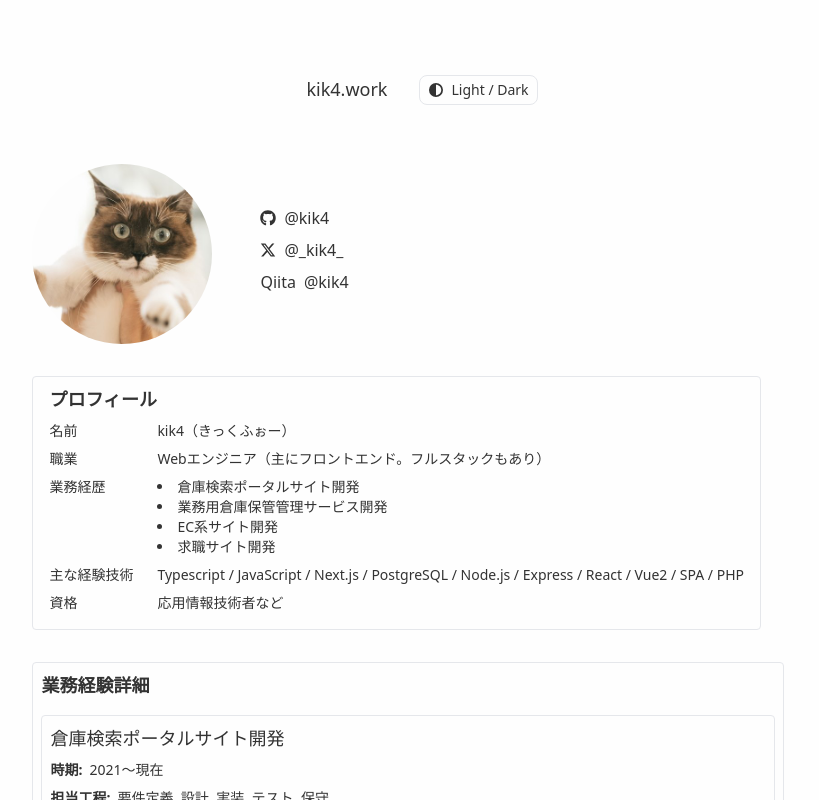
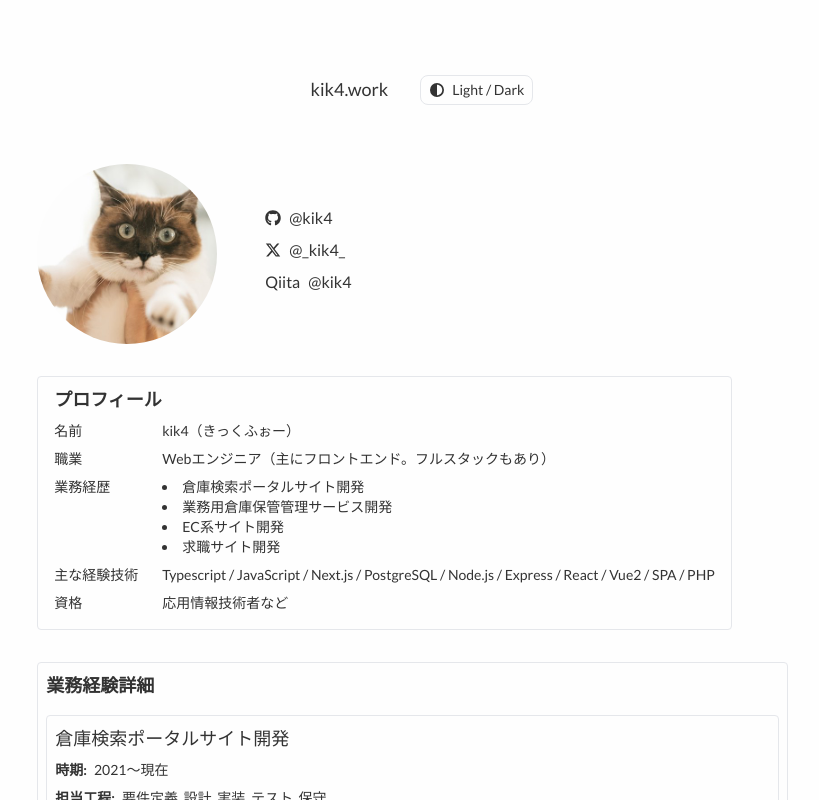
Before and after one commit to kik4/my-portfolio-next, a Next.js app: page / in a window 1280 px wide. Shown: the top 800 px of the page, without its empty margins (218-1037 px from the left). Built offline with nearby package versions, Linux system fonts and the light colour scheme.

Commit message:
refactor css

```diff
--- a/app/globals.css
+++ b/app/globals.css
@@ -1,17 +1,8 @@
 @import "tailwindcss";
 
-@custom-variant dark {
-  @media (prefers-color-scheme: dark) {
-    &:not(.light *) {
-      @slot;
-    }
-  }
-  &:is(.dark *) {
-    @slot;
-  }
-}
+@custom-variant dark (&:where(.dark, .dark *));
 
-@theme {
+@theme inline {
   --font-default: var(--font-lato), var(--font-noto-sans-jp);
 
   --color-background: var(--background);
```
